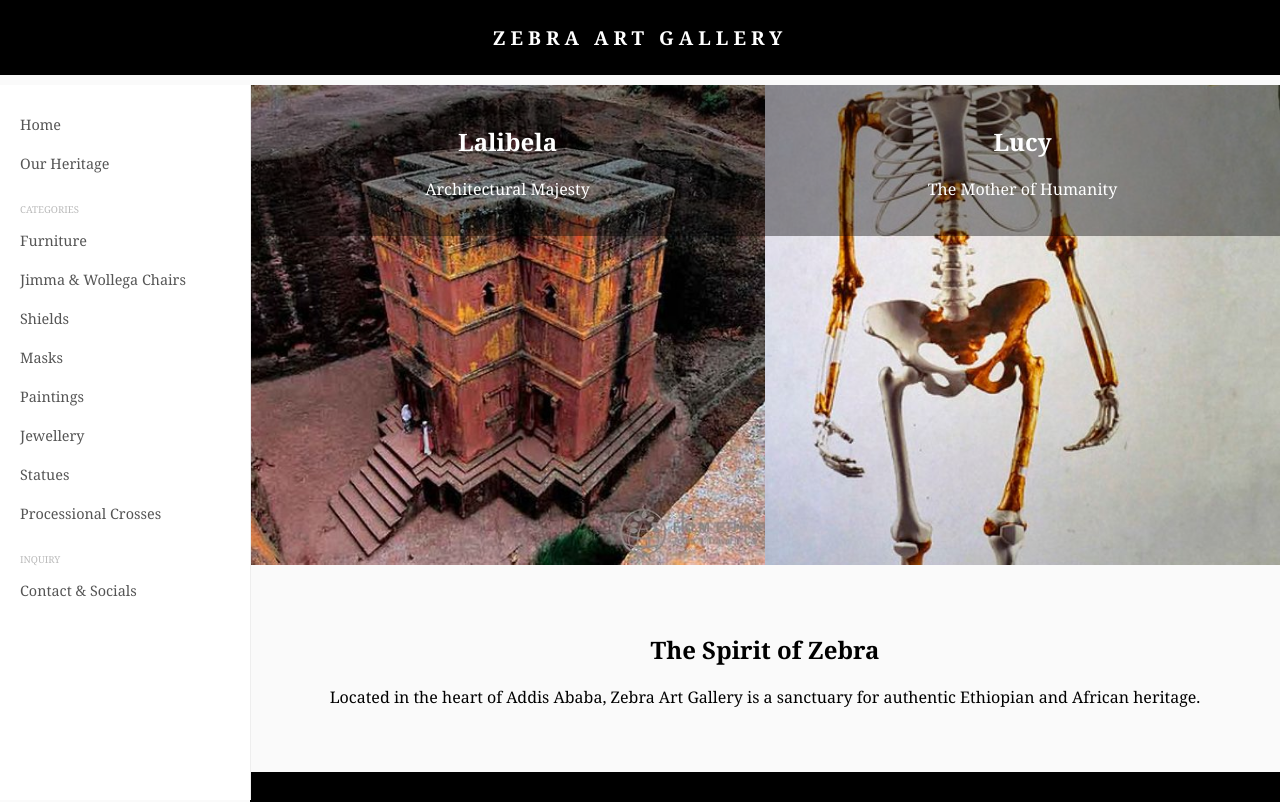
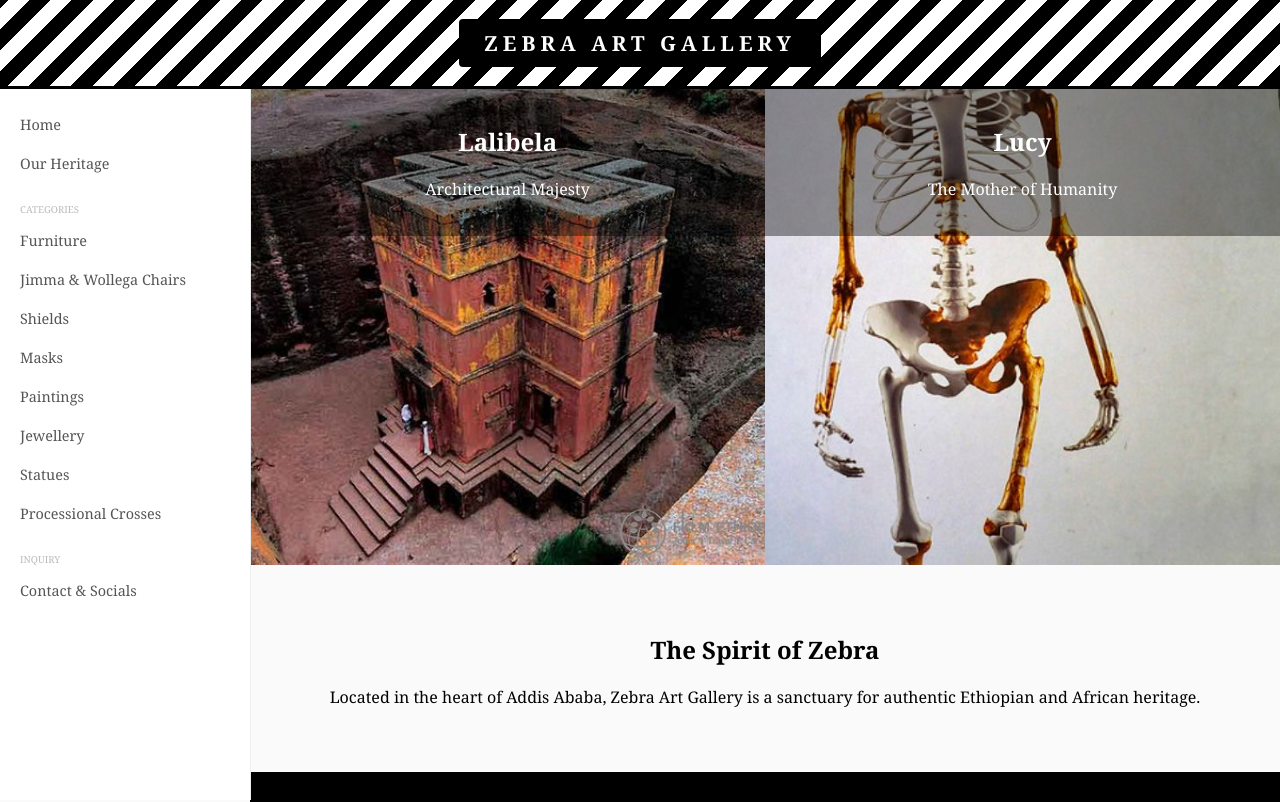
Before and after one commit to Zebra-ArtGallery/Zebra-Art-Gallery-, a plain HTML site: page index.html in a window 1280 px wide. Shown: the top 802 px of the page. Drawn offline with Linux system fonts and the light colour scheme.

Commit message:
Update style.css

```diff
--- a/style.css
+++ b/style.css
@@ -1,13 +1,36 @@
 body { font-family: 'Georgia', serif; margin: 0; padding: 0; background-color: #fafafa; }
 
 header {
-    background-color: #000; color: #fff; padding: 1.5rem 0;
-    text-align: center; position: fixed; width: 100%; top: 0; z-index: 1001;
+    /* CSS Zebra Stripe Effect */
+    background: repeating-linear-gradient(
+        -45deg,
+        #000,
+        #000 15px,
+        #fff 15px,
+        #fff 30px
+    );
+    padding: 1.2rem 0;
+    text-align: center;
+    position: fixed;
+    width: 100%;
+    top: 0;
+    z-index: 1001;
+    border-bottom: 3px solid #000;
 }
 
-header h1 { margin: 0; font-size: 1.2rem; letter-spacing: 5px; text-transform: uppercase; }
+header h1 {
+    margin: 0;
+    font-size: 1.3rem;
+    letter-spacing: 5px;
+    text-transform: uppercase;
+    /* Solid black box to make the text pop against the stripes */
+    background-color: #000;
+    color: #fff;
+    display: inline-block;
+    padding: 10px 25px;
+    border-radius: 4px;
+}
 
-/* Fixed the 85px padding to show the menu items correctly */
 .main-layout { display: flex; padding-top: 85px; }
 
 .sidebar {
@@ -34,8 +57,24 @@
 .item-card img { width: 100%; height: 250px; object-fit: cover; }
 
 footer { background: #000; color: #fff; padding: 2rem; border-top: 1px solid #222; }
-.whatsapp-btn { background: #25D366; color: #fff; padding: 8px 15px; text-decoration: none; display: block; margin: 10px auto; width: fit-content; border-radius: 5px; }
-.qr-img { width: 80px; border: 2px solid #fff; }
+
+.social-btn {
+    color: #fff;
+    padding: 8px 15px;
+    text-decoration: none;
+    display: block;
+    margin: 8px auto;
+    width: fit-content;
+    border-radius: 5px;
+    font-size: 0.8rem;
+    font-weight: bold;
+    letter-spacing: 1px;
+}
+.whatsapp { background: #25D366; }
+.tiktok { background: #000; border: 1px solid #555; }
+.tiktok:hover { background: #222; }
+
+.qr-img { width: 100px; border: 2px solid #fff; margin-top: 15px; border-radius: 10px; }
 
 @media (max-width: 768px) {
     .sidebar { width: 100%; position: relative; height: auto; border-right: none; }
```
